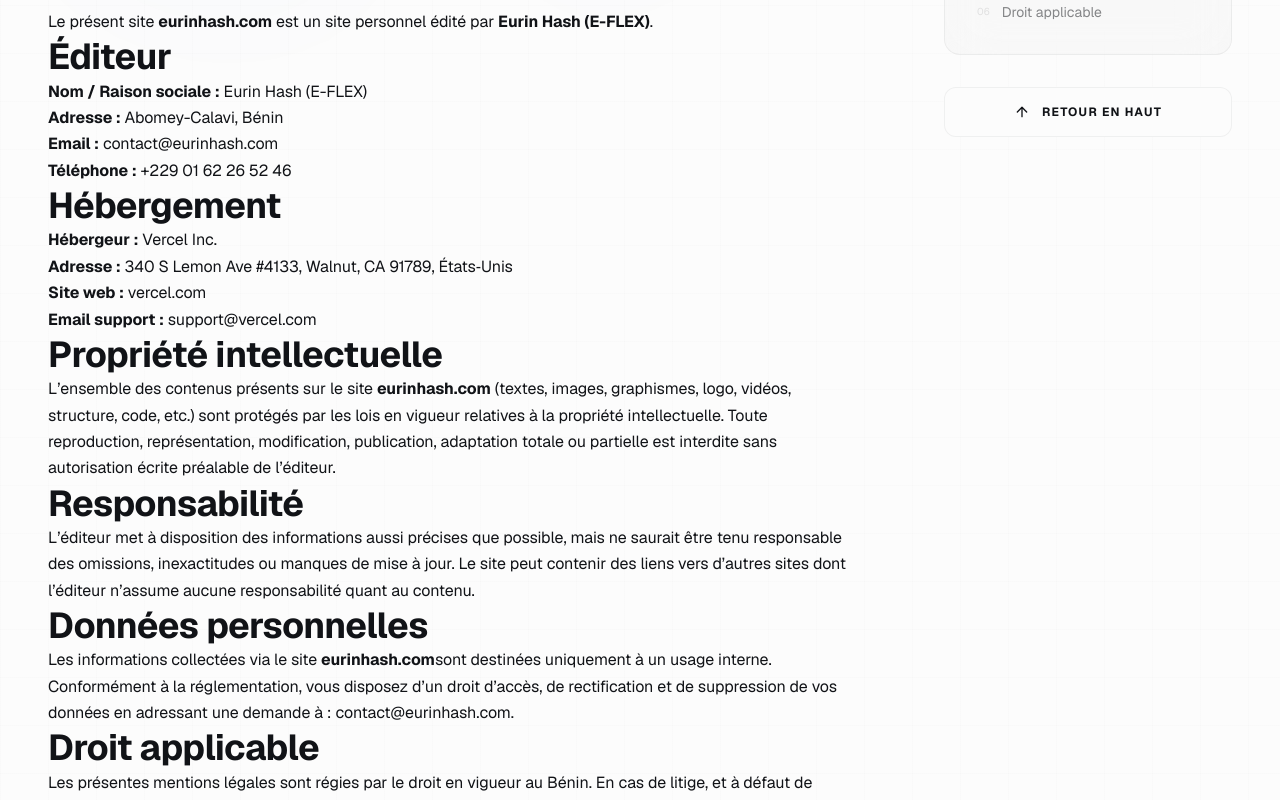
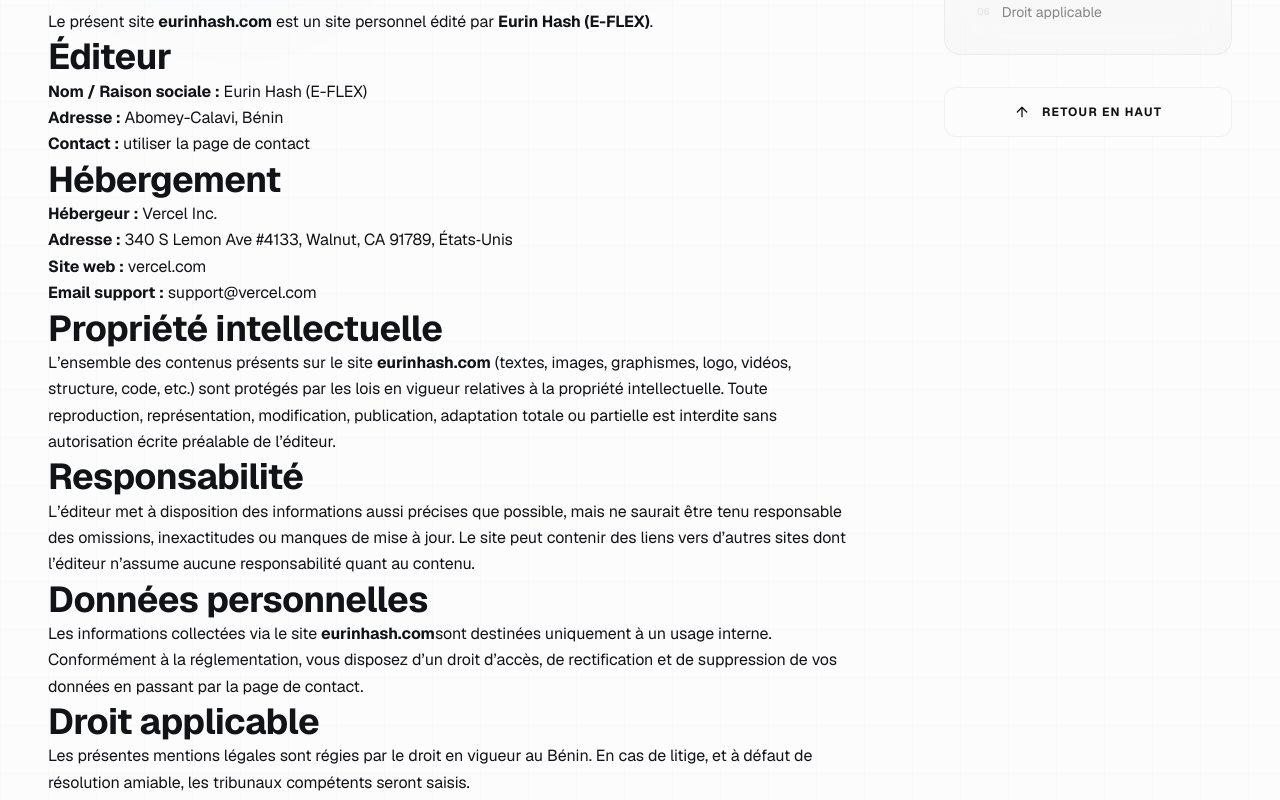
Before and after one commit to digitaleflex/eurinhash-cs, a Next.js app: page /legal/mentions-legales in a window 1280 px wide. Shown: the part 460-1260 px from the top of the page. Built offline with nearby package versions, Linux system fonts and the light colour scheme.

Commit message:
fix(legal): orienter le contact vers la page dédiée

```diff
--- a/app/legal/mentions-legales/page.tsx
+++ b/app/legal/mentions-legales/page.tsx
@@ -40,10 +40,8 @@ export default function MentionsLegalesPage() {
         <br />
         <strong>Adresse :</strong> Abomey-Calavi, Bénin
         <br />
-        <strong>Email :</strong>{' '}
-        <a href="mailto:contact@eurinhash.com">contact@eurinhash.com</a>
-        <br />
-        <strong>Téléphone :</strong> +229 01 62 26 52 46
+        <strong>Contact :</strong>{' '}
+        <a href="/contact">utiliser la page de contact</a>
       </p>
 
       <h2 id="hebergement">Hébergement</h2>
@@ -91,8 +89,8 @@ export default function MentionsLegalesPage() {
         Les informations collectées via le site <strong>eurinhash.com</strong>
         sont destinées uniquement à un usage interne. Conformément à la
         réglementation, vous disposez d’un droit d’accès, de rectification et
-        de suppression de vos données en adressant une demande à :{' '}
-        <a href="mailto:contact@eurinhash.com">contact@eurinhash.com</a>.
+        de suppression de vos données en passant par la{' '}
+        <a href="/contact">page de contact</a>.
       </p>
 
       <h2 id="droit">Droit applicable</h2>
```
